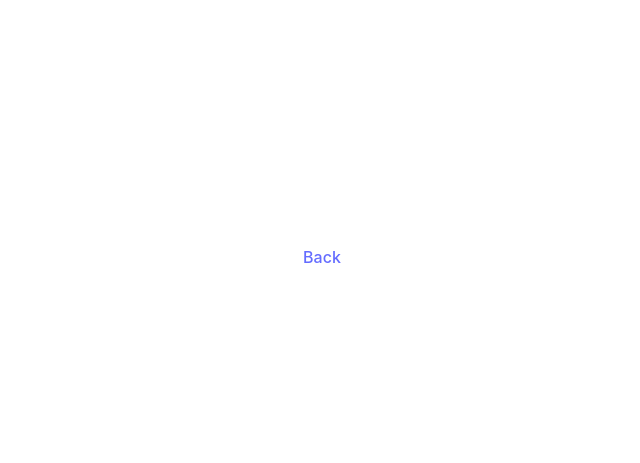
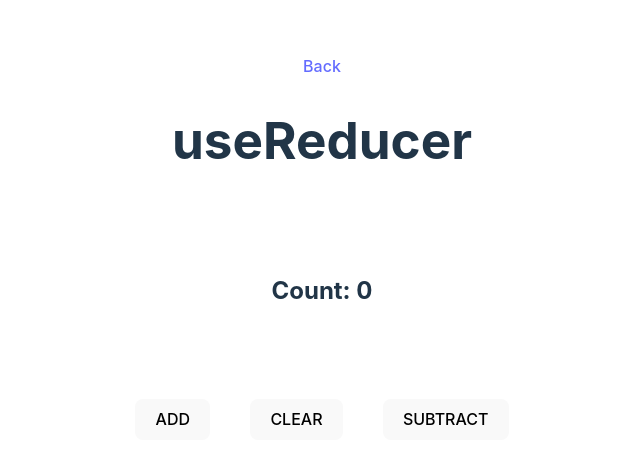
Before and after one commit to Mecha-Ximo/react-hooks, a React (Vite) app: page /use-reducer in a window 1280 px wide. Before the commit this address had no page. Shown: the part 143-606 px from the top of the page, without its empty margins (318-958 px from the left). Built offline with nearby package versions, Linux system fonts and the light colour scheme.

Commit message:
feat: add use reducer

```diff
--- a/src/App.tsx
+++ b/src/App.tsx
@@ -3,6 +3,7 @@ import UseRef from './useRef/useRef';
 import Home from './home';
 import Header from './header';
 import './App.css';
+import UseReducer from './useRef/useReducer';
 
 const App = () => {
   return (
@@ -12,6 +13,7 @@ const App = () => {
           <Routes>
             <Route path="/" element={<Home />} />
             <Route path="/use-ref" element={<UseRef />} />
+            <Route path="/use-reducer" element={<UseReducer />} />
           </Routes>
         </Header>
       </Router>
--- a/src/home.tsx
+++ b/src/home.tsx
@@ -5,6 +5,9 @@ const Home = () => {
     <main>
       <nav>
         <ul>
+          <li>
+            <Link to="/use-reducer">useReducer</Link>
+          </li>
           <li>
             <Link to="/use-ref">useRef</Link>
           </li>
--- /dev/null
+++ b/src/useRef/useReducer.tsx
@@ -0,0 +1,54 @@
+import { useReducer } from 'react';
+
+type ActionType = 'add' | 'subtract' | 'clear';
+
+type Action = {
+  type: ActionType;
+};
+
+const counterReducer = (state: number, action: Action): number => {
+  switch (action.type) {
+    case 'add': {
+      return ++state;
+    }
+    case 'subtract': {
+      return --state;
+    }
+    case 'clear': {
+      return 0;
+    }
+    default: {
+      throw new Error(`${action.type} not supported`);
+    }
+  }
+};
+
+const UseReducer = () => {
+  const [count, dispatch] = useReducer(counterReducer, 0);
+
+  const actions: { name: Uppercase<ActionType>; action: Action }[] = [
+    { name: 'ADD', action: { type: 'add' } },
+    { name: 'CLEAR', action: { type: 'clear' } },
+    { name: 'SUBTRACT', action: { type: 'subtract' } },
+  ];
+
+  return (
+    <main>
+      <h1>useReducer</h1>
+      <h2>Count: {count}</h2>
+      <div>
+        {actions.map((action) => (
+          <button
+            key={action.name}
+            onClick={() => dispatch(action.action)}
+            style={{ margin: '20px' }}
+          >
+            {action.name}
+          </button>
+        ))}
+      </div>
+    </main>
+  );
+};
+
+export default UseReducer;
```
Also changed, not shown: .eslintrc.cjs, 1 other file (tests, documents, lock files or other folders).
